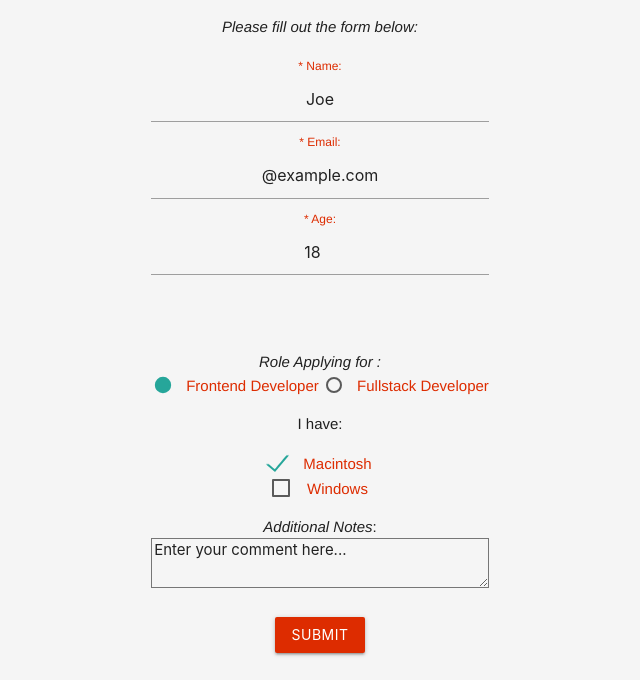
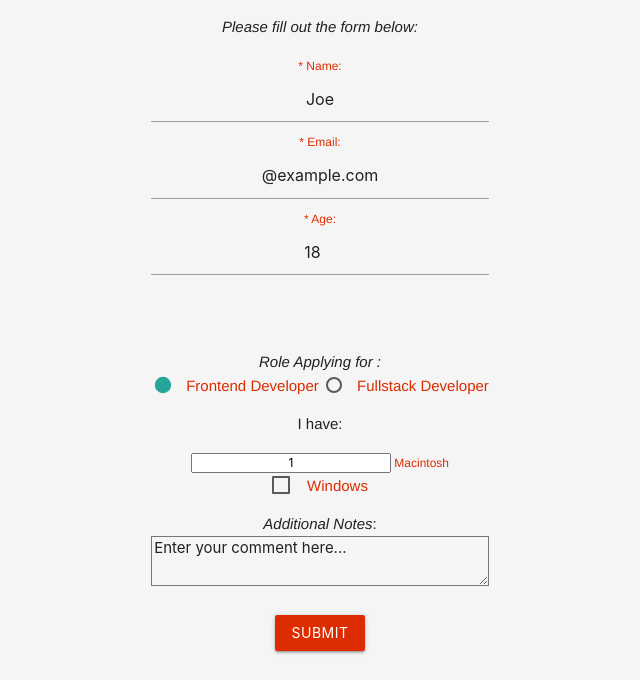
Before and after one commit to Asoler19/survey_form, a plain HTML site: page index.html in a window 1280 px wide. Shown: the part 120-800 px from the top of the page, without its empty margins (320-960 px from the left). Drawn offline with nearby package versions, Linux system fonts and the light colour scheme.

Commit message:
Update index.html

```diff
--- a/index.html
+++ b/index.html
@@ -62,7 +62,7 @@
     <ul>
       <li>
       <label>
-        <input type="checkbox" name="prefer" value="1" checked="checked" />
+        <input type="checkbox deep-orange-text text-accent-4" name="prefer" value="1" checked="checked" />
         <span class="deep-orange-text text-accent-4" >Macintosh</span>
       </label>
        </li>
```
